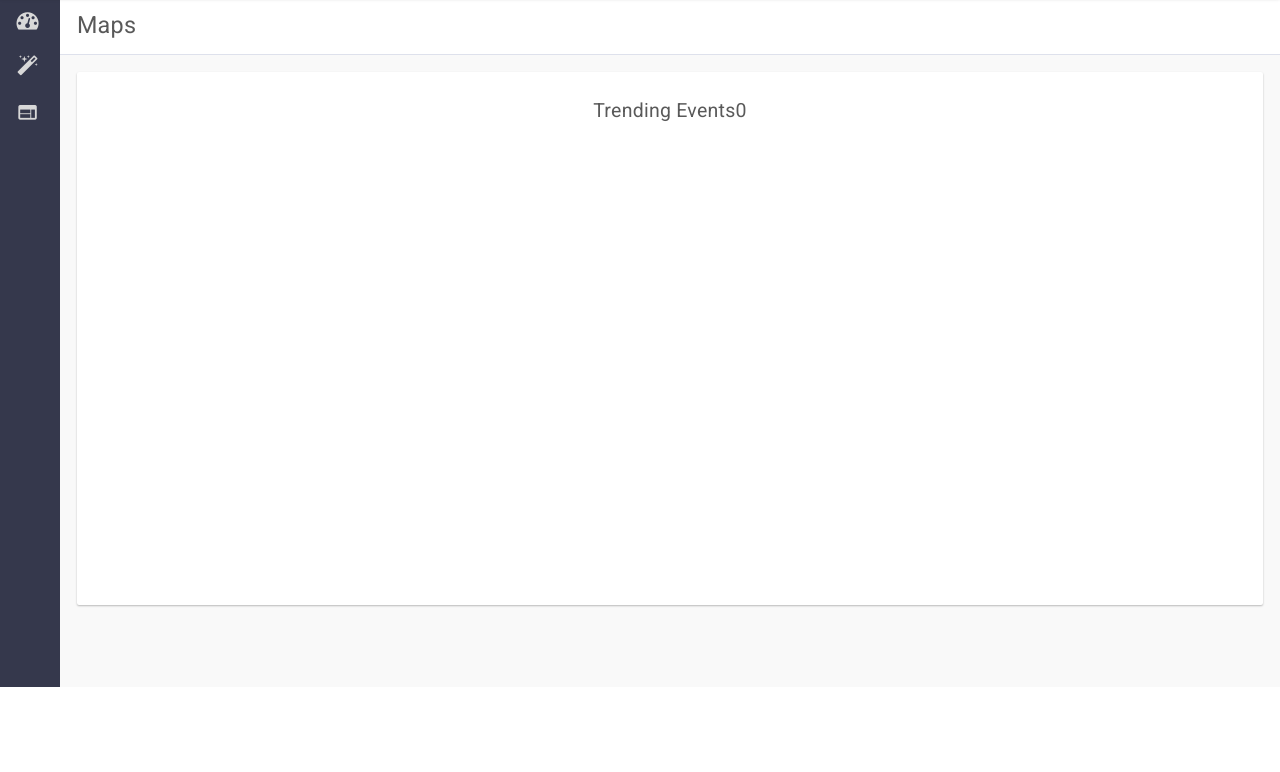
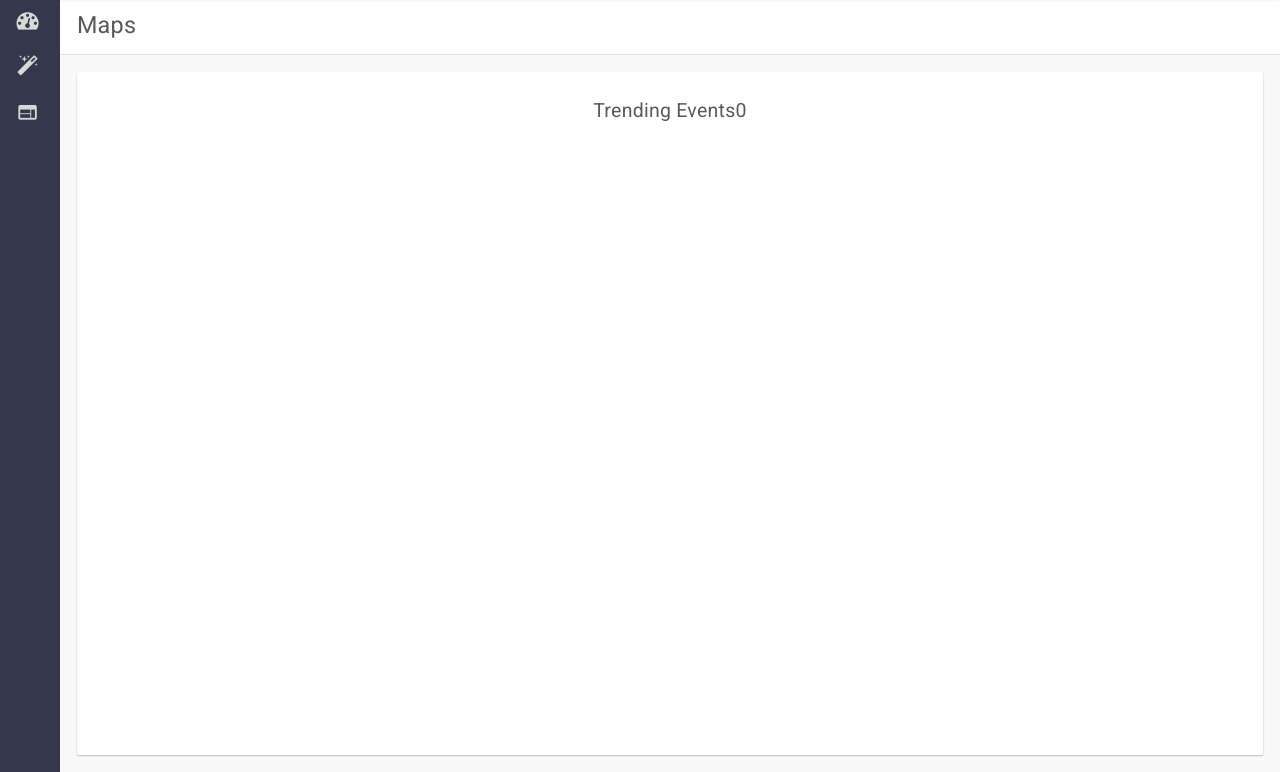
Before and after one commit to deepmehtait/Meetup-NodeJS-HBase-Server, a website: page public/trendingevents.html in a window 1280 px wide. Shown: the part 58-830 px from the top of the page. Before the commit the page ends 800 px from the top, so only its background shows below. Drawn offline with Linux system fonts and the light colour scheme; no server answers.

Commit message:
trending events

```diff
--- a/public/trendingevents.html
+++ b/public/trendingevents.html
@@ -142,8 +142,9 @@
     <div class="col s12 l12">
     <div class="card-panel center-align">
     <h4>Trending Events<span id="ongoing">0</span></h4>
-         <canvas id="myChart" width="600" height="450"></canvas>
+         <canvas id="myChart" width="600" height="600"></canvas>
     </div>
+
     </div>
 
     </div>
@@ -271,7 +272,7 @@ var options ={
     legendTemplate : "<ul class=\"<%=name.toLowerCase()%>-legend\"><% for (var i=0; i<datasets.length; i++){%><li><span style=\"background-color:<%=datasets[i].fillColor%>\"></span><%if(datasets[i].label){%><%=datasets[i].label%><%}%></li><%}%></ul>"
 
 };
-
+    var ctx = document.getElementById("myChart").getContext("2d");
     $(document).ready(function(e) {
 	  // init map
     	setTimeout(callajax,500);
@@ -328,7 +329,6 @@ var dataGraph = {
 			console.log(JSON.stringify(dataGraph));
 			dataGraph.datasets[0].data=dataSet;
 			console.log(JSON.stringify(dataGraph));
-			var ctx = document.getElementById("myChart").getContext("2d");
 			var myBarChart = new Chart(ctx).Bar(dataGraph, options);
 
             console.log("will post");
```
